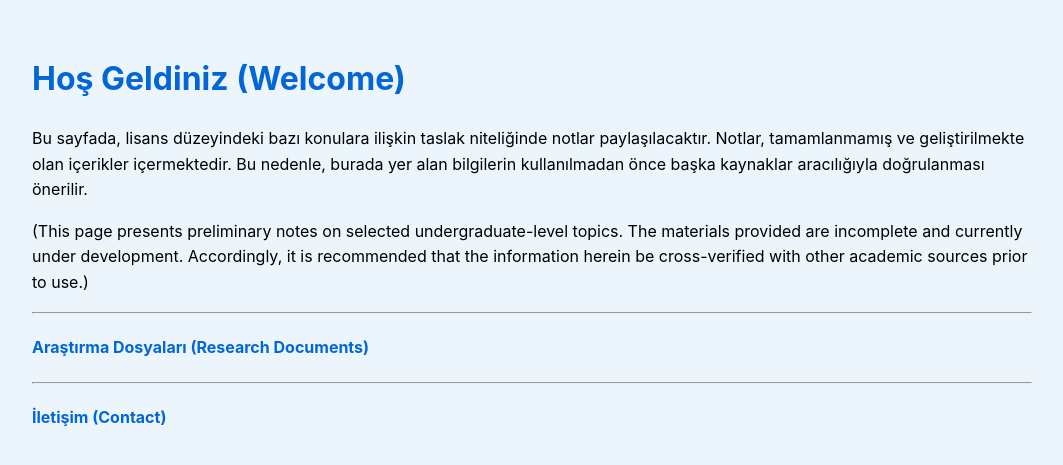
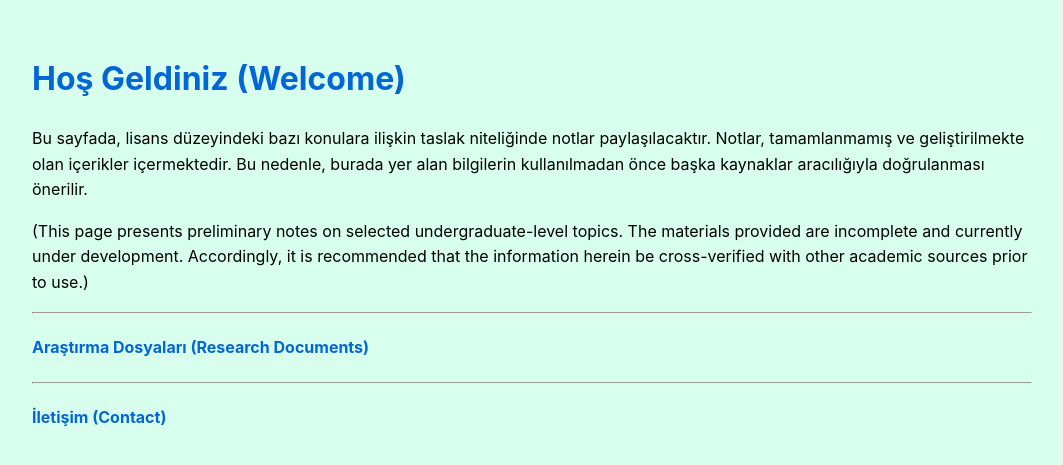
Before and after one commit to tburakarslan/tburakarslan.github.io, a Jekyll site: the page built from index.md, in a window 1280 px wide. Shown: the top 465 px of the page, without its empty margins (108-1171 px from the left). Built offline with Jekyll 4.4.1, drawn with Linux system fonts in a browser that asks for light colours; our own code applies the rules of GitHub Pages for plain Markdown files.

Commit message:
Update default.html

```diff
--- a/_layouts/default.html
+++ b/_layouts/default.html
@@ -13,7 +13,7 @@
         padding: 2rem;
         font-family: -apple-system, BlinkMacSystemFont, "Segoe UI", Roboto, Helvetica, Arial, sans-serif;
         line-height: 1.6;
-        background-color: #ebf5fb;
+        background-color: #d8ffee;
         color: #000000;
       }
       a {
```
